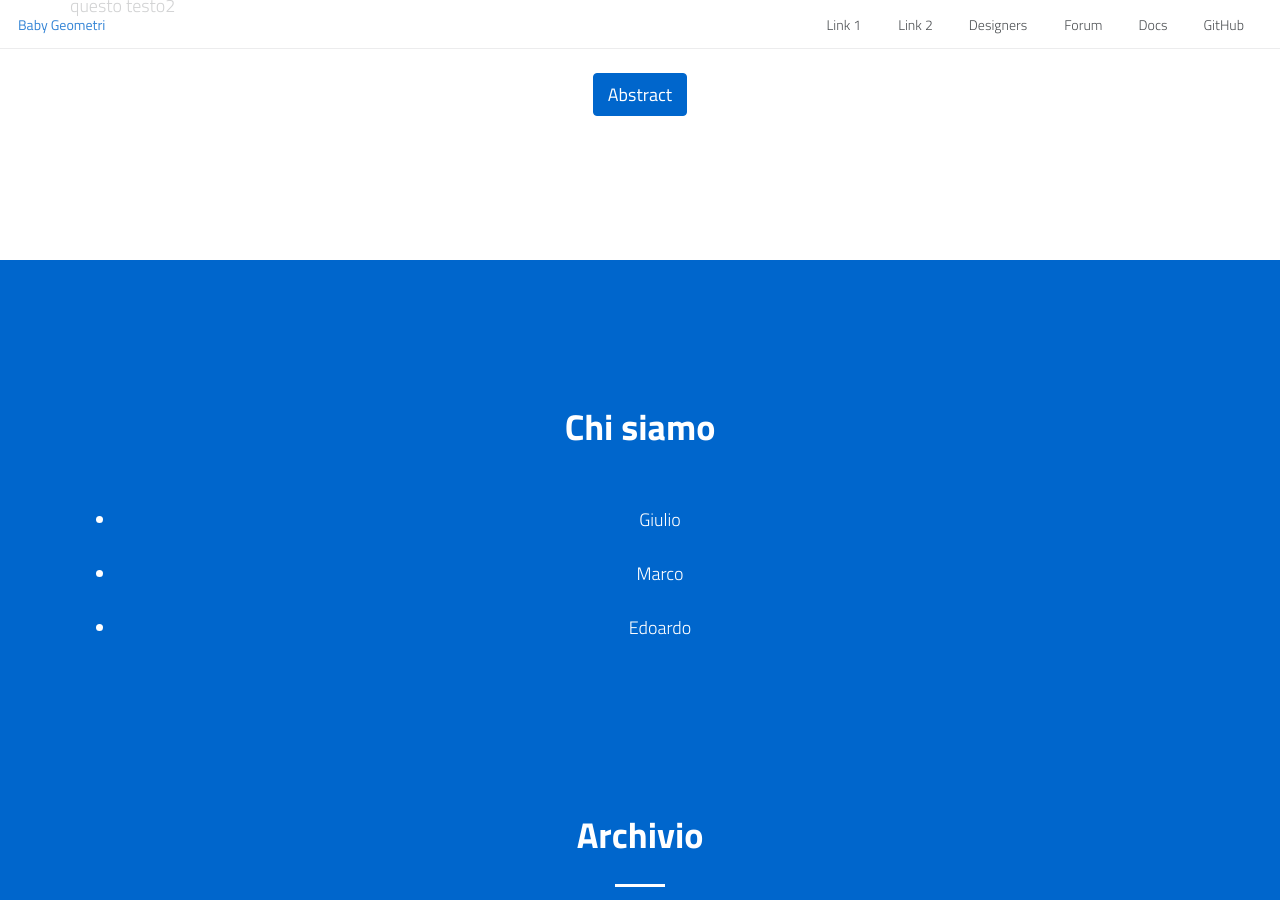
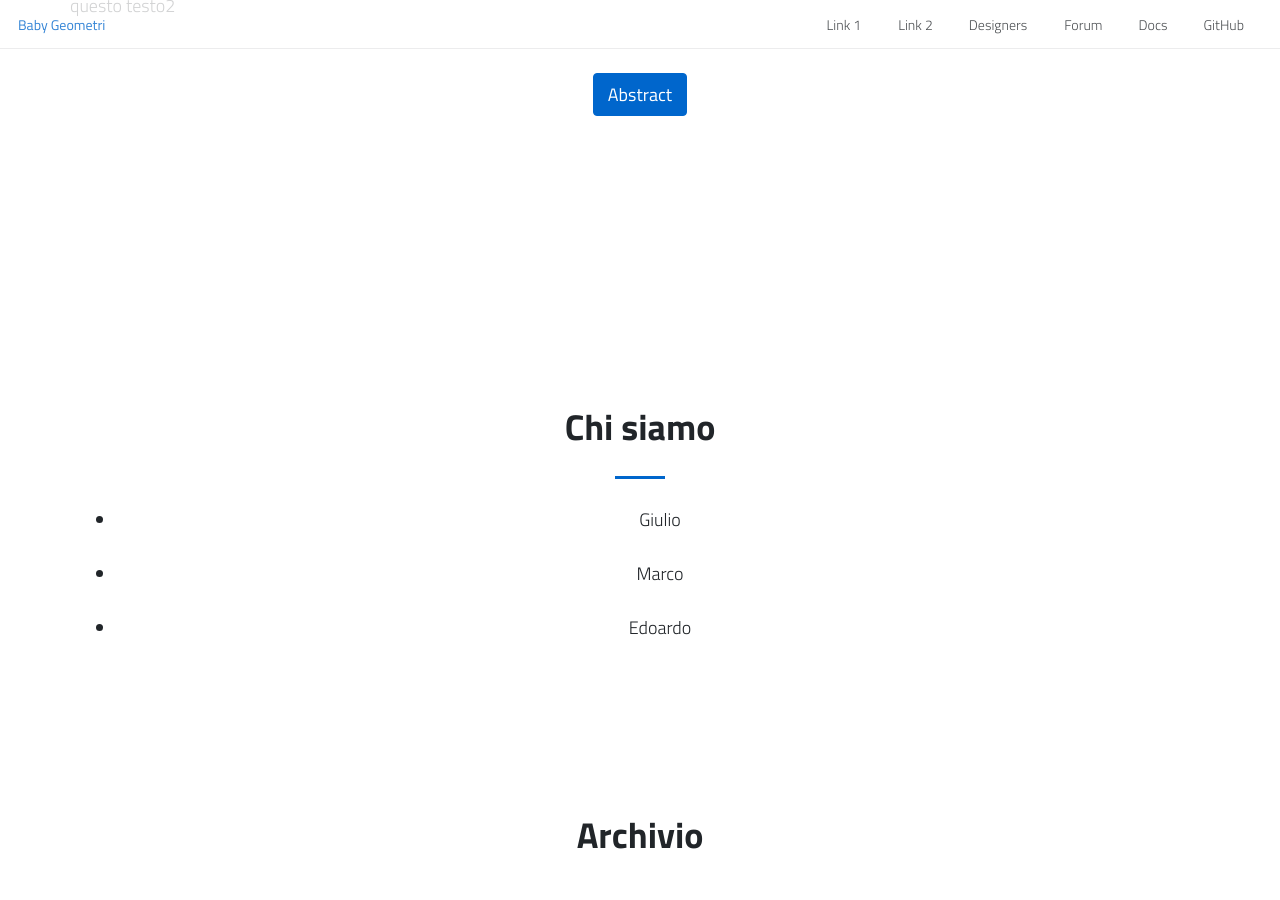
Before and after one commit to baby-geometri/baby-geometri.github.io, a Jekyll site: the page built from index.md, in a window 1280 px wide and 900 px high, scrolled down 1199 px. Built offline with Jekyll 4.4.1, drawn with Linux system fonts in a browser that asks for light colours; nearby versions of some CDN libraries.

Commit message:
Update default.html

```diff
--- a/_layouts/default.html
+++ b/_layouts/default.html
@@ -83,7 +83,7 @@
   </div>
 </section>
 
- <section class="bg-primary  text-white"  id="chisiamo">
+ <section id="chisiamo">
   <div class="container">
     <div class="row">
       <div class="col-lg-12 text-center">
```
